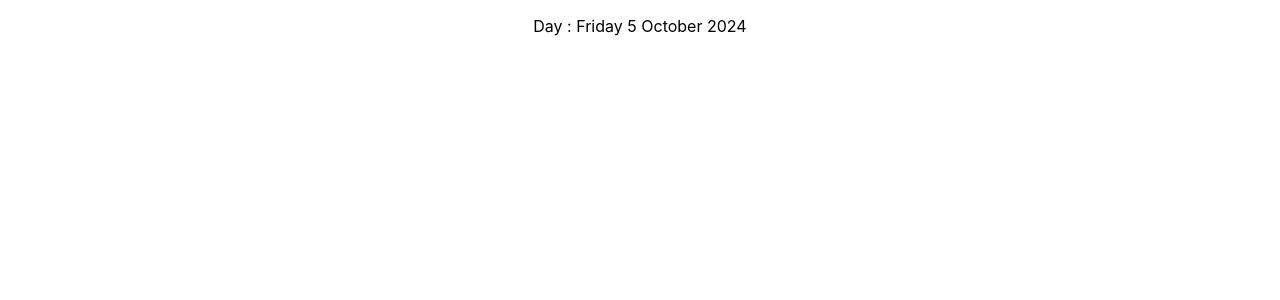
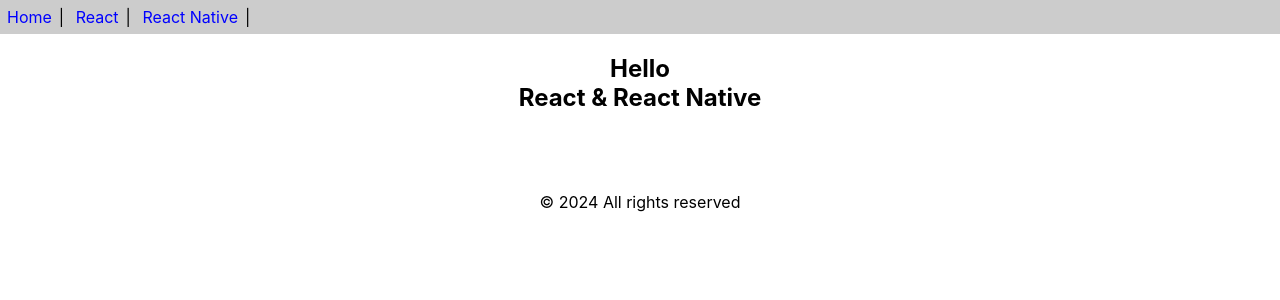
Before and after one commit to Slippy03/app1, a React (Create React App) app: page / in a window 1280 px wide. Shown: the top 300 px of the page. Built offline with nearby package versions, Linux system fonts and the light colour scheme.

Commit message:
Function Components
create function component and update App.js

```diff
--- a/src/App.js
+++ b/src/App.js
@@ -1,12 +1,10 @@
 import React from 'react'
-
 import Calendar from './class-components'
+import { Header,Content,Footer } from './func-components'
 
 export default function App(){
   return(
-    <>
-      <p><center><Calendar/></center></p>
-    </>
+    [<Header />,<Content />,<Footer />]
     )
 
   }
--- a/src/class-components.js
+++ b/src/class-components.js
@@ -1,17 +1,21 @@
-import React, { Component } from "react";
+import React from 'react';
 
-export default class Calendar extends Component{
-    getDate(){
-        const dayName =['Sunday','Monday','Tuesday','Wednesday','Thursday','Friday','Saturday']
-        const monthName=['January','February','March,April','May,June','July','August','September','October','November','December']
-        const date = new Date()
-        const weekDay = dayName[date.getDate()]
-        const day = date.getDate()
-        const month = monthName[date.getMonth()]
-        const year = date.getFullYear()
-        return `Day : ${weekDay} ${day} ${month} ${year}`
+export default class Calendar extends React.Component {
+    getDate() {
+        const dayNames = ['Sunday', 'Monday', 'Tuesday', 'Wednesday', 'Thursday', 'Friday', 'Saturday'];
+        const monthNames = ['January', 'February', 'March', 'April', 'May', 'June', 'July', 'August', 'September', 'October', 'November', 'December'];
+
+        const date = new Date();
+        const weekDay = dayNames[date.getDay()];
+        const day = date.getDate();
+        const month = monthNames[date.getMonth()];
+        const year = date.getFullYear();
+
+        return `${weekDay} ${day} ${month} ${year}`;
     }
-    render(){
-        return <div>{this.getDate()}</div>
+
+
+    render() {
+        return <div>{this.getDate()}</div>;
     }
 }
--- /dev/null
+++ b/src/func-components.js
@@ -0,0 +1,33 @@
+import React from 'react'
+
+export function Header(){
+    const aStyle = {
+        display:'inline-block',
+        color:'blue',
+        margin:'7px',
+        textDecoration:'none'
+    }
+    return(
+        <div style={{backgroundColor:'#ccc'}}>
+            <a href="" style={aStyle}>Home</a>|&nbsp;
+            <a href="" style={aStyle}>React</a>|&nbsp;
+            <a href="" style={aStyle}>React Native</a>|&nbsp;
+        </div>
+    )
+}
+
+export function Content(){
+    return (
+        <div style={{textAlign:'center'}}>
+            <h2>Hello<br/>React & React Native</h2>
+            <br/><br/><br/>
+        </div>
+    )
+}
+export const Footer =() =>{
+    return (
+        <div style={{textAlign:'center'}}>
+            &copy; {new Date().getFullYear()} All rights reserved
+        </div>
+    )
+}
```
